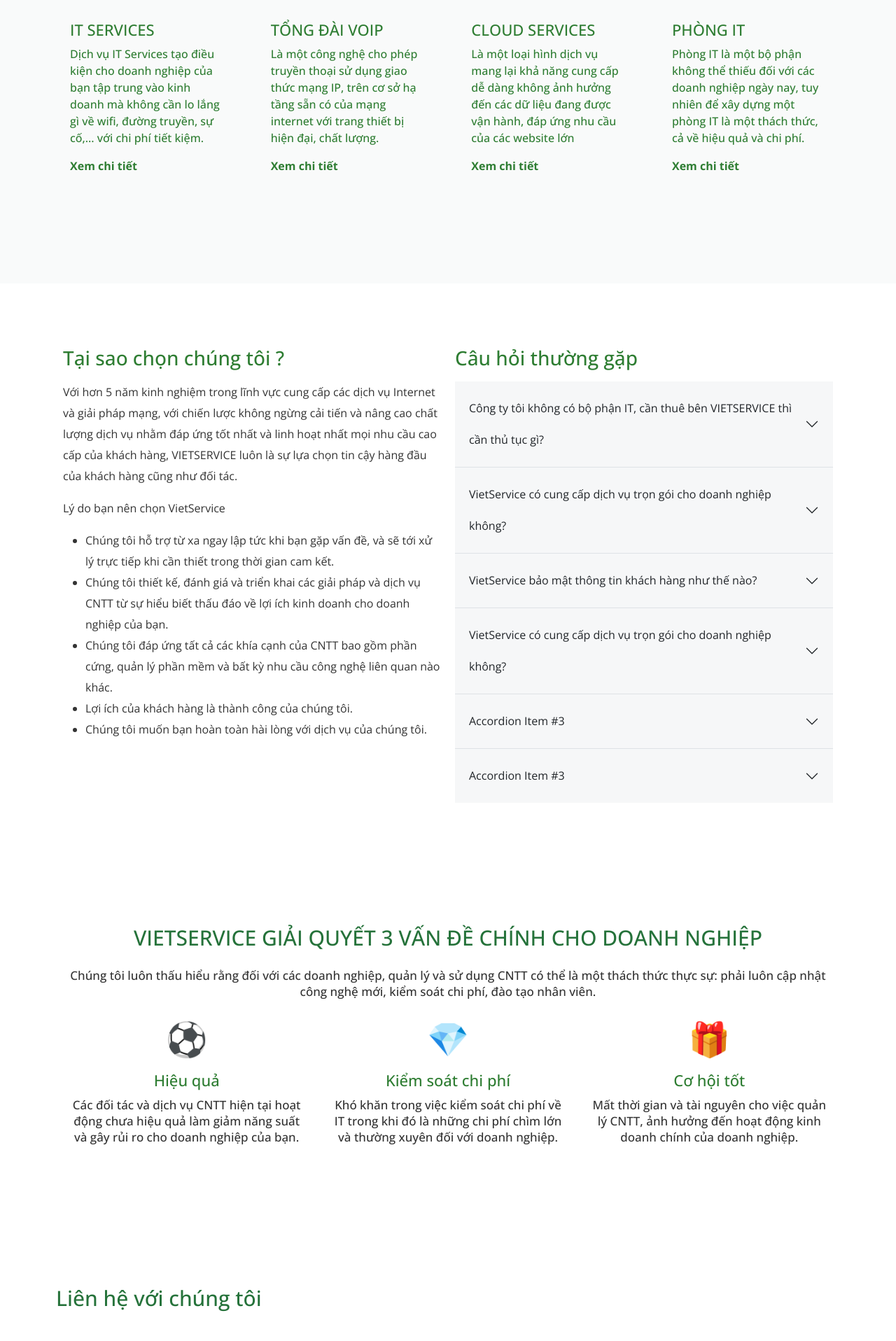
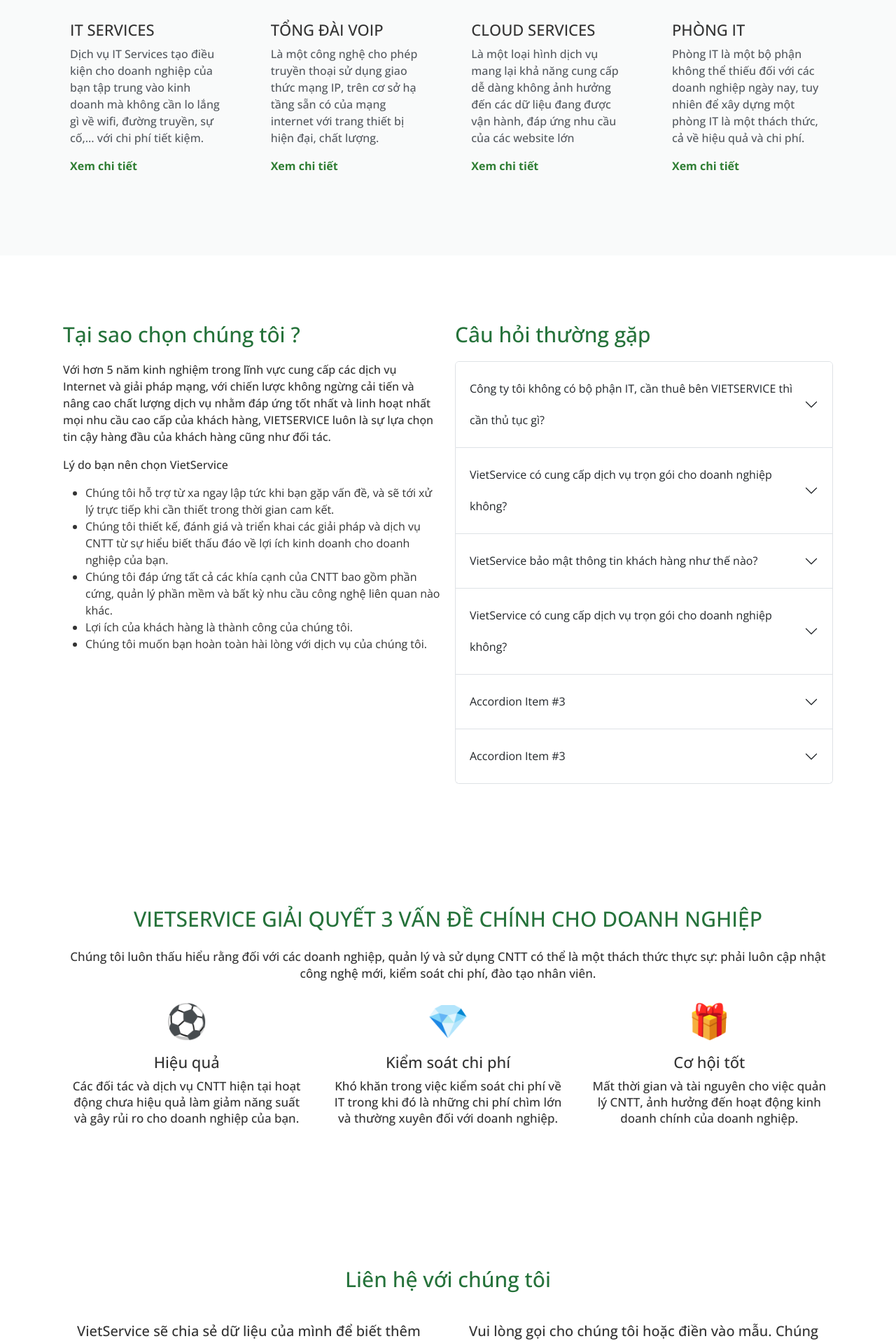
Before and after one commit to rhy911/vietservice, a PHP site: page / in a window 1280 px wide. Shown: the part 1387-3303 px from the top of the page at 70% size. Run offline with PHP 8.4, Linux system fonts and the light colour scheme.

Commit message:
✨ feat:

```diff
--- a/homepage.php
+++ b/homepage.php
@@ -121,64 +121,64 @@
             <div class="info-section">
                 <h3>Câu hỏi thường gặp</h3>
                 <div class="faqs">
-                    <div class="accordion accordion-flush" id="accordionFlushExample">
+                    <div class="accordion" id="accordionPanelsStayOpenExample">
                         <div class="accordion-item">
                             <h2 class="accordion-header">
-                                <button class="accordion-button collapsed" type="button" data-bs-toggle="collapse" data-bs-target="#flush-collapseOne" aria-expanded="false" aria-controls="flush-collapseOne">
+                                <button class="accordion-button collapsed" type="button" data-bs-toggle="collapse" data-bs-target="#panelsStayOpen-collapseOne" aria-expanded="false" aria-controls="panelsStayOpen-collapseOne">
                                     Công ty tôi không có bộ phận IT, cần thuê bên VIETSERVICE thì cần thủ tục gì?
                                 </button>
                             </h2>
-                            <div id="flush-collapseOne" class="accordion-collapse collapse" data-bs-parent="#accordionFlushExample">
+                            <div id="panelsStayOpen-collapseOne" class="accordion-collapse collapse">
                                 <div class="accordion-body">Chúng tôi sẽ cung cấp quy trình chi tiết và hỗ trợ bạn trong việc thuê dịch vụ IT của chúng tôi.</div>
                             </div>
                         </div>
                         <div class="accordion-item">
                             <h2 class="accordion-header">
-                                <button class="accordion-button collapsed" type="button" data-bs-toggle="collapse" data-bs-target="#flush-collapseTwo" aria-expanded="false" aria-controls="flush-collapseTwo">
+                                <button class="accordion-button collapsed" type="button" data-bs-toggle="collapse" data-bs-target="#panelsStayOpen-collapseTwo" aria-expanded="false" aria-controls="panelsStayOpen-collapseTwo">
                                     VietService có cung cấp dịch vụ trọn gói cho doanh nghiệp không?
                                 </button>
                             </h2>
-                            <div id="flush-collapseTwo" class="accordion-collapse collapse" data-bs-parent="#accordionFlushExample">
+                            <div id="panelsStayOpen-collapseTwo" class="accordion-collapse collapse">
                                 <div class="accordion-body">Có, chúng tôi cung cấp các gói dịch vụ trọn gói được thiết kế riêng cho nhu cầu của từng doanh nghiệp.</div>
                             </div>
                         </div>
                         <div class="accordion-item">
                             <h2 class="accordion-header">
-                                <button class="accordion-button collapsed" type="button" data-bs-toggle="collapse" data-bs-target="#flush-collapseThree" aria-expanded="false" aria-controls="flush-collapseThree">
+                                <button class="accordion-button collapsed" type="button" data-bs-toggle="collapse" data-bs-target="#panelsStayOpen-collapseThree" aria-expanded="false" aria-controls="panelsStayOpen-collapseThree">
                                     VietService bảo mật thông tin khách hàng như thế nào?
                                 </button>
                             </h2>
-                            <div id="flush-collapseThree" class="accordion-collapse collapse" data-bs-parent="#accordionFlushExample">
+                            <div id="panelsStayOpen-collapseThree" class="accordion-collapse collapse">
                                 <div class="accordion-body">Chúng tôi áp dụng các biện pháp bảo mật cao cấp để đảm bảo thông tin của khách hàng luôn được bảo vệ an toàn.</div>
                             </div>
                         </div>
                         <div class="accordion-item">
                             <h2 class="accordion-header">
-                                <button class="accordion-button collapsed" type="button" data-bs-toggle="collapse" data-bs-target="#flush-collapseFour" aria-expanded="false" aria-controls="flush-collapseFour">
+                                <button class="accordion-button collapsed" type="button" data-bs-toggle="collapse" data-bs-target="#panelsStayOpen-collapseFour" aria-expanded="false" aria-controls="panelsStayOpen-collapseFour">
                                     VietService có cung cấp dịch vụ trọn gói cho doanh nghiệp không?
                                 </button>
                             </h2>
-                            <div id="flush-collapseFour" class="accordion-collapse collapse" data-bs-parent="#accordionFlushExample">
+                            <div id="panelsStayOpen-collapseFour" class="accordion-collapse collapse">
                                 <div class="accordion-body">Placeholder content for this accordion, which is intended to demonstrate the <code>.accordion-flush</code> class. This is the third item's accordion body. Nothing more exciting happening here in terms of content, but just filling up the space to make it look, at least at first glance, a bit more representative of how this would look in a real-world application.</div>
                             </div>
                         </div>
                         <div class="accordion-item">
                             <h2 class="accordion-header">
-                                <button class="accordion-button collapsed" type="button" data-bs-toggle="collapse" data-bs-target="#flush-collapseFive" aria-expanded="false" aria-controls="flush-collapseFive">
+                                <button class="accordion-button collapsed" type="button" data-bs-toggle="collapse" data-bs-target="#panelsStayOpen-collapseFive" aria-expanded="false" aria-controls="panelsStayOpen-collapseFive">
                                     Accordion Item #3
                                 </button>
                             </h2>
-                            <div id="flush-collapseFive" class="accordion-collapse collapse" data-bs-parent="#accordionFlushExample">
+                            <div id="panelsStayOpen-collapseFive" class="accordion-collapse collapse">
                                 <div class="accordion-body">Placeholder content for this accordion, which is intended to demonstrate the <code>.accordion-flush</code> class. This is the third item's accordion body. Nothing more exciting happening here in terms of content, but just filling up the space to make it look, at least at first glance, a bit more representative of how this would look in a real-world application.</div>
                             </div>
                         </div>
                         <div class="accordion-item">
                             <h2 class="accordion-header">
-                                <button class="accordion-button collapsed" type="button" data-bs-toggle="collapse" data-bs-target="#flush-collapseSix" aria-expanded="false" aria-controls="flush-collapseSix">
+                                <button class="accordion-button collapsed" type="button" data-bs-toggle="collapse" data-bs-target="#panelsStayOpen-collapseSix" aria-expanded="false" aria-controls="panelsStayOpen-collapseSix">
                                     Accordion Item #3
                                 </button>
                             </h2>
-                            <div id="flush-collapseSix" class="accordion-collapse collapse" data-bs-parent="#accordionFlushExample">
+                            <div id="panelsStayOpen-collapseSix" class="accordion-collapse collapse">
                                 <div class="accordion-body">Placeholder content for this accordion, which is intended to demonstrate the <code>.accordion-flush</code> class. This is the third item's accordion body. Nothing more exciting happening here in terms of content, but just filling up the space to make it look, at least at first glance, a bit more representative of how this would look in a real-world application.</div>
                             </div>
                         </div>
--- a/styles/body.css
+++ b/styles/body.css
@@ -8,6 +8,7 @@
 .solution-section h2 {
   font-weight: 500;
   line-height: 1.5em;
+  text-align: center;
 }
 
 h2 {
@@ -106,7 +107,6 @@
 
 .service-item {
   flex-basis: calc(25% - 20px);
-  margin-bottom: 40px;
   text-align: center;
 }
 
@@ -127,12 +127,13 @@
   font-weight: 500;
   font-size: 16px;
   margin-bottom: 16px;
+  color: #54595f;
 }
 
 .service-item h3,
 .solution-item h3 {
   font-size: 22px;
-  color: var(--secondary-color);
+  color: #333;
   margin: 10px 0;
 }
 
@@ -155,17 +156,29 @@
 .info-section {
   padding: 10px;
   width: 50%;
-  line-height: 30px;
 }
 
 .info-section h3 {
-  color: var(--secondary-color);
+  font-size: 30px;
+  font-weight: 500;
+  line-height: 1.5em;
   margin-bottom: 16px;
+  color: #25723a;
+}
+
+.info-section p {
+  color: #333;
+  font-size: 16px;
+  font-weight: 500;
+  line-height: 1.5em;
 }
 
 .accordion-flush > .accordion-item > .accordion-header .accordion-button,
 .accordion-flush > .accordion-item > .accordion-header .accordion-button.collapsed {
   background-color: #c2c9d126;
+  font-size: 16px;
+  font-weight: 500;
+  line-height: 1.5em;
 }
 
 .accordion-button:not(.collapsed) {
```
